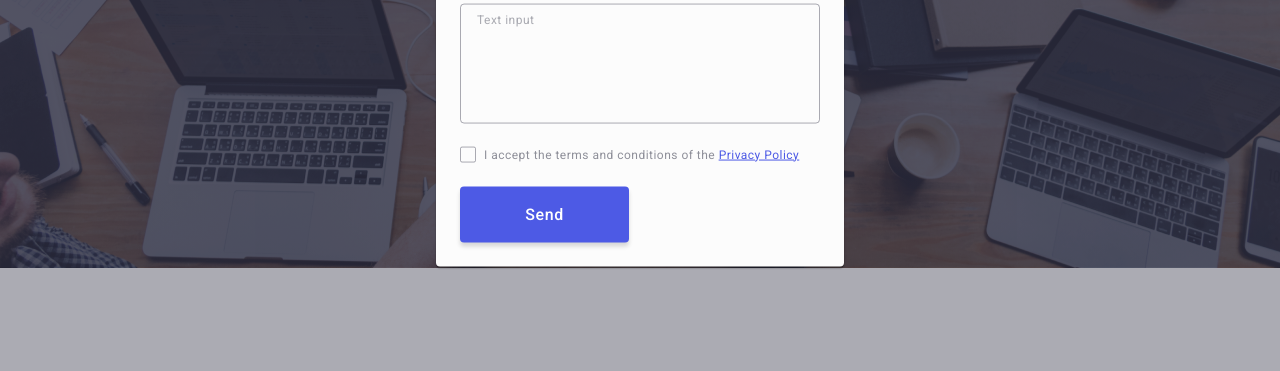
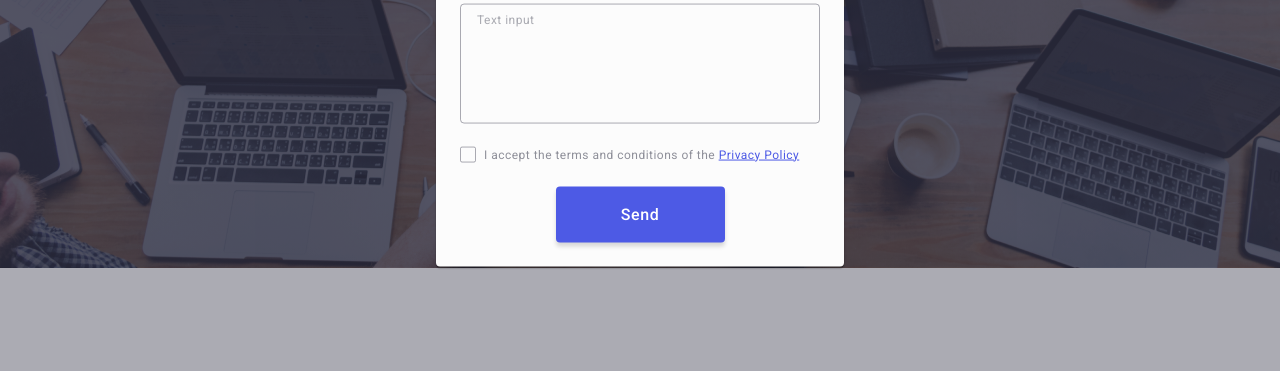
Before and after one commit to genbaku/goit-markup-hw-05, a plain HTML site: page index.html in a window 1280 px wide. Shown: the part 429-800 px from the top of the page. Drawn offline with nearby package versions, Linux system fonts and the light colour scheme.

Commit message:
le-finale

```diff
--- a/css/style.css
+++ b/css/style.css
@@ -863,8 +863,10 @@ body {
 .contact-info-submit {
   display: block;
   color: var(--WHITE, #fff);
+  margin-left: auto;
+  margin-right: auto;
   text-align: center;
-  font-family: Roboto;
+  font-family: "Roboto", sans-serif;
   font-size: 16px;
   font-style: normal;
   font-weight: 500;
```
